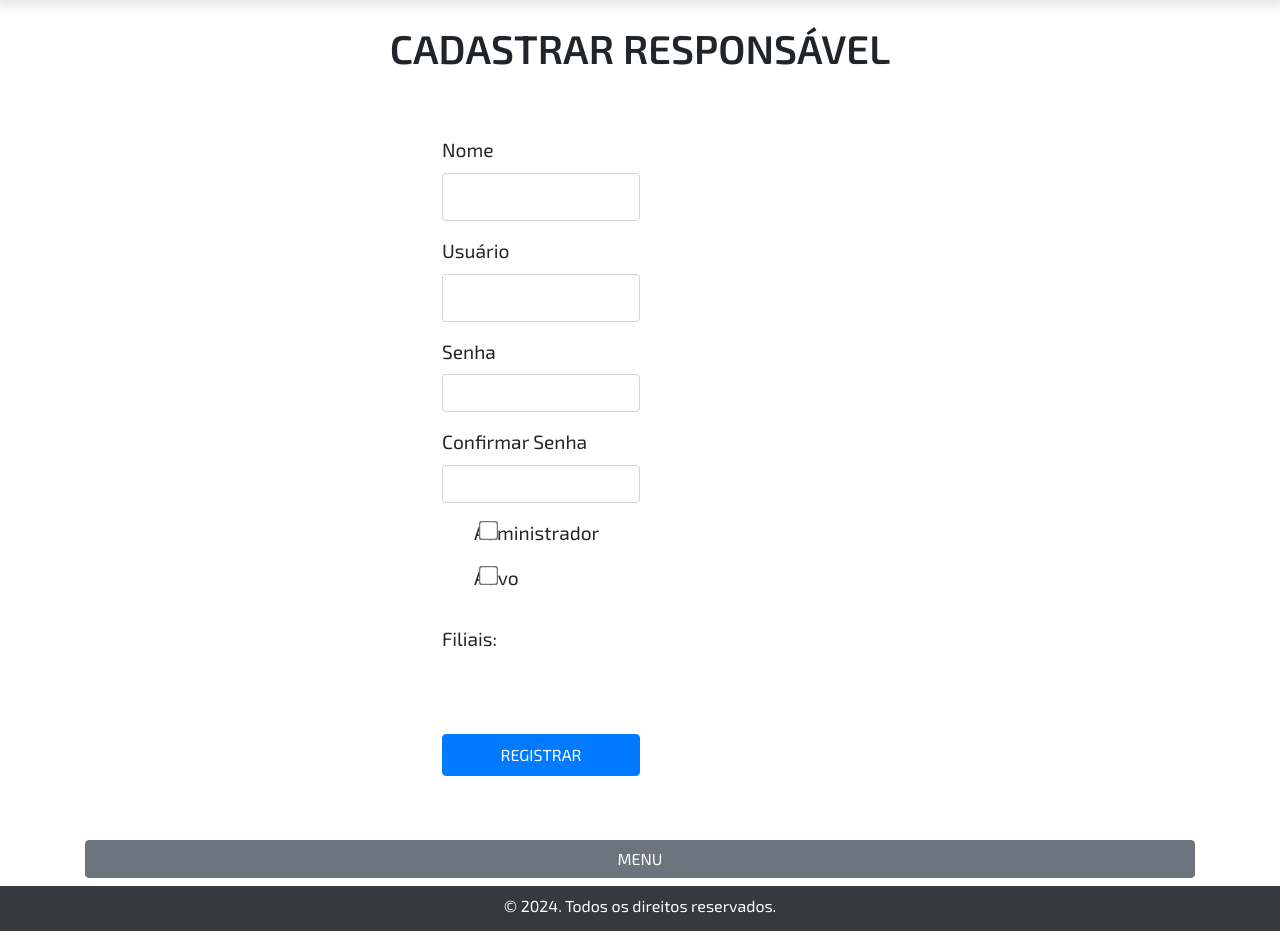
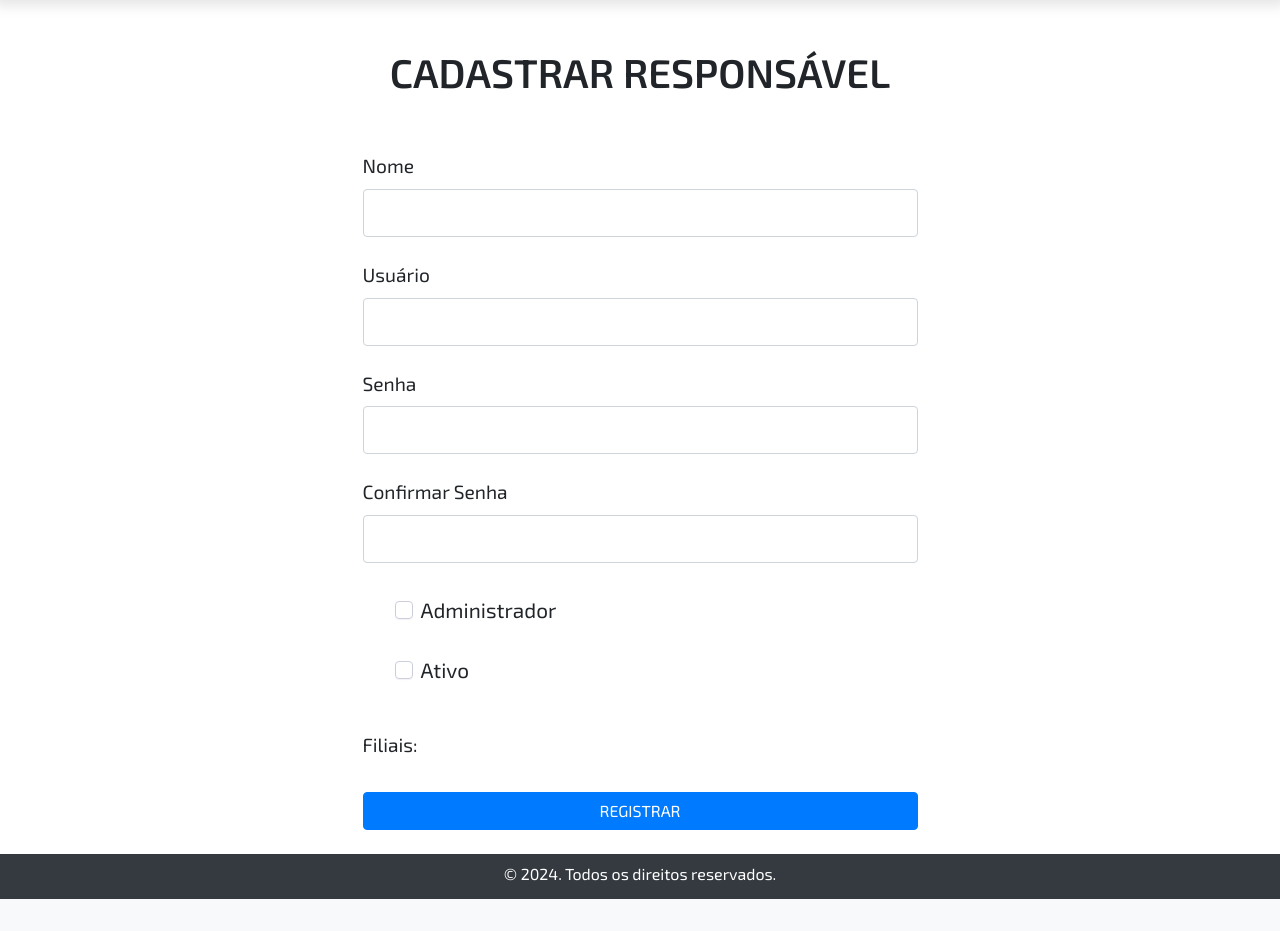
Before and after one commit to vitoroliveirasilva/Recebimento, a Flask app: page /cadastro/responsavel in a window 1280 px wide. Shown: the part 56-987 px from the top of the page. After the commit the page ends 955 px from the top, so only its background shows below. Run offline with Flask 3, Linux system fonts and the light colour scheme; the visitor is signed in with stand-in values (Sample User, id 1); data that the repository does not hold is empty; some libraries are stand-ins or nearby versions.

Commit message:
Registers css correção

```diff
--- a/Recebimento/routes/filial_routes.py
+++ b/Recebimento/routes/filial_routes.py
@@ -16,7 +16,7 @@ def register_filial():
             data = form.data
             if not filial_exists(data['nome']):
                 register_new_filial(data)
-                flash('Filial registrada com sucesso.')
+                flash('Filial registrada com sucesso.', 'success')
             else:
                 flash('Erro: Filial já existe. Por favor, escolha outro nome.')
         except Exception as e:
--- a/Recebimento/static/css/style.css
+++ b/Recebimento/static/css/style.css
@@ -49,6 +49,15 @@ input[type=submit]:hover {
     font-size: 1.1rem;
 }
 
+button[type=submit] {
+    text-transform: uppercase;
+    transition: font-size .3s ease;
+}
+
+button[type=submit]:hover {
+    font-size: 1.1rem;
+}
+
 .form-group {
     display: flex;
     width: 50%;
@@ -61,7 +70,7 @@ input[type=submit]:hover {
     font-size: 1.2rem;
 }
 
-.form-group input[type='text'], input[type='number'] {
+.form-group input[type='text'], input[type='number'], input[type='password'] {
     display: flex;
     text-align: left;
     height: 3rem;
--- a/Recebimento/templates/register/centro.html
+++ b/Recebimento/templates/register/centro.html
@@ -4,8 +4,8 @@
 
 {% block content %}
 <div class="container">
-    <h1 class="form-group text-center mt-4">Cadastrar Centro</h1>
-
+    <h1 class="text-center">Cadastrar Centro</h1>
+    <div class="container-home">
         <!-- Seção para exibir mensagens flash -->
         {% with messages = get_flashed_messages(with_categories=true) %}
         {% if messages %}
@@ -35,6 +35,6 @@
                     style="text-transform: uppercase;">Registrar</button>
             </div>
         </form>
-    <a href="/" class="btn btn-secondary btn-block">MENU</a>
+    </div>
 </div>
 {% endblock %}
--- a/Recebimento/templates/register/responsavel.html
+++ b/Recebimento/templates/register/responsavel.html
@@ -3,19 +3,10 @@
 {% set title = "Cadastrar Responsável" %}
 
 {% block content %}
-<style>
-    .large {
-        transform: scale(1.5);
-    }
+<div class="container">
+    <h1 class="text-center mt-5">Cadastrar Responsável</h1>
 
-    .large-label {
-        font-size: 1em;
-        margin-left: 12px;
-    }
-</style>
-<div class="container">
-    <h1 class="form-group text-center mt-4">Cadastrar Responsável</h1>
-
+    <div class="container-home">
         <form method="POST">
             {{ form.hidden_tag() }}
             <div class="form-group">
@@ -31,42 +22,70 @@
                 {{ form.confirm_senha.label }} {{ form.confirm_senha(class="form-control") }}
             </div>
             <div class="form-group">
-            <div class="form-group">
-                <div class="form-check">
-                    <input class="form-check-input large" type="checkbox" id="permissao" name="permissao"
+                <div class="d-flex justify-content-left">
+                    <div class="custom-control custom-checkbox mr-3 d-flex align-items-center">
+                        <div class="checkbox-wrapper-4">
+                            <input class="inp-cbx" type="checkbox" id="permissao" name="permissao"
                                 {% if form.permissao.data %}checked{% endif %} value="true">
-                    <label class="form-check-label large-label" for="permissao">
-                        Administrador
-                    </label>
-                </div>
-            </div>
-            <div class="form-group">
-                <div class="form-check">
-                    <input class="form-check-input large" type="checkbox" id="ativo" name="ativo"
-                        {% if form.ativo.data %}checked{% endif %} value="true">
-                    <label class="form-check-label large-label" for="ativo">
-                        Ativo
-                    </label>
+                            <label class="cbx" for="permissao"><span>
+                                    <svg width="12px" height="10px">
+                                        <use xlink:href="#check-4"></use>
+                                    </svg></span><span>Administrador</span></label>
+                            <svg class="inline-svg">
+                                <symbol id="check-4" viewbox="0 0 12 10">
+                                    <polyline points="1.5 6 4.5 9 10.5 1"></polyline>
+                                </symbol>
+                            </svg>
                         </div>
                     </div>
                 </div>
+                <div class="d-flex justify-content-left">
+                    <div class="custom-control custom-checkbox mr-3 d-flex align-items-center">
+                        <div class="checkbox-wrapper-4">
+                            <input class="inp-cbx" type="checkbox" id="ativo" name="ativo"
+                                {% if form.ativo.data %}checked{% endif %} value="true">
+                            <label class="cbx" for="ativo"><span>
+                                    <svg width="12px" height="10px">
+                                        <use xlink:href="#check-4"></use>
+                                    </svg></span><span>Ativo</span></label>
+                            <svg class="inline-svg">
+                                <symbol id="check-4" viewbox="0 0 12 10">
+                                    <polyline points="1.5 6 4.5 9 10.5 1"></polyline>
+                                </symbol>
+                            </svg>
+                        </div>
+                    </div>
+                </div>
+            </div>
+
+
             <div class="form-group">
-            <label>Filiais:</label><br>
-            <div class="row">
+                <label>Filiais:</label>
+                <div class="options-filiais">
+                    <div class="d-flex flex-wrap">
                         {% for filial in form.filiais.choices %}
-                <div class="col-sm-4">
-                    <div class="form-check" style="margin-left: 8px;">
-                        <input class="form-check-input large" type="checkbox" name="filiais" id="filial_{{ filial[0] }}"
-                            value="{{ filial[0] }}">
-                        <label class="form-check-label large-label" for="filial_{{ filial[0] }}">
-                            {{ filial[1] }}
+                        <div class="custom-control custom-checkbox mr-3 d-flex align-items-center">
+                            <div class="checkbox-wrapper-4 d-flex align-items-center">
+                                <input class="inp-cbx" type="checkbox" id="filial_{{ filial[0] }}" name="filiais" value="{{ filial[0] }}">
+                                <label class="cbx" for="filial_{{ filial[0] }}">
+                                    <span class="svg-wrapper">
+                                        <svg width="12px" height="10px">
+                                            <use xlink:href="#check-4"></use>
+                                        </svg>
+                                    </span>
+                                    <span>{{ filial[1] }}</span>
                                 </label>
+                                <svg class="inline-svg">
+                                    <symbol id="check-4" viewbox="0 0 12 10">
+                                        <polyline points="1.5 6 4.5 9 10.5 1"></polyline>
+                                    </symbol>
+                                </svg>
                             </div>
                         </div>
                         {% endfor %}
                     </div>
                 </div>
-
+            </div>
 
             <!-- Seção para exibir mensagens flash -->
             {% with messages = get_flashed_messages(with_categories=true) %}
@@ -81,11 +100,11 @@
             {% endfor %}
             {% endif %}
             {% endwith %}
-        <div class="form-group mt-5 d-flex">
-            <button type="submit" class="btn btn-primary flex-grow-1 py-2"
-                style="text-transform: uppercase;">Registrar</button>
+
+            <div class="form-group">
+                <button type="submit" class="btn btn-primary">Registrar</button>
             </div>
         </form>
-    <a href="/" class="btn btn-secondary btn-block">MENU</a>
+    </div>
 </div>
 {% endblock %}
```
Also changed, not shown: Recebimento/templates/register/filial.html (+5 -6 lines), instance/database.db. Lines whose indentation alone changed are shown as unchanged.
